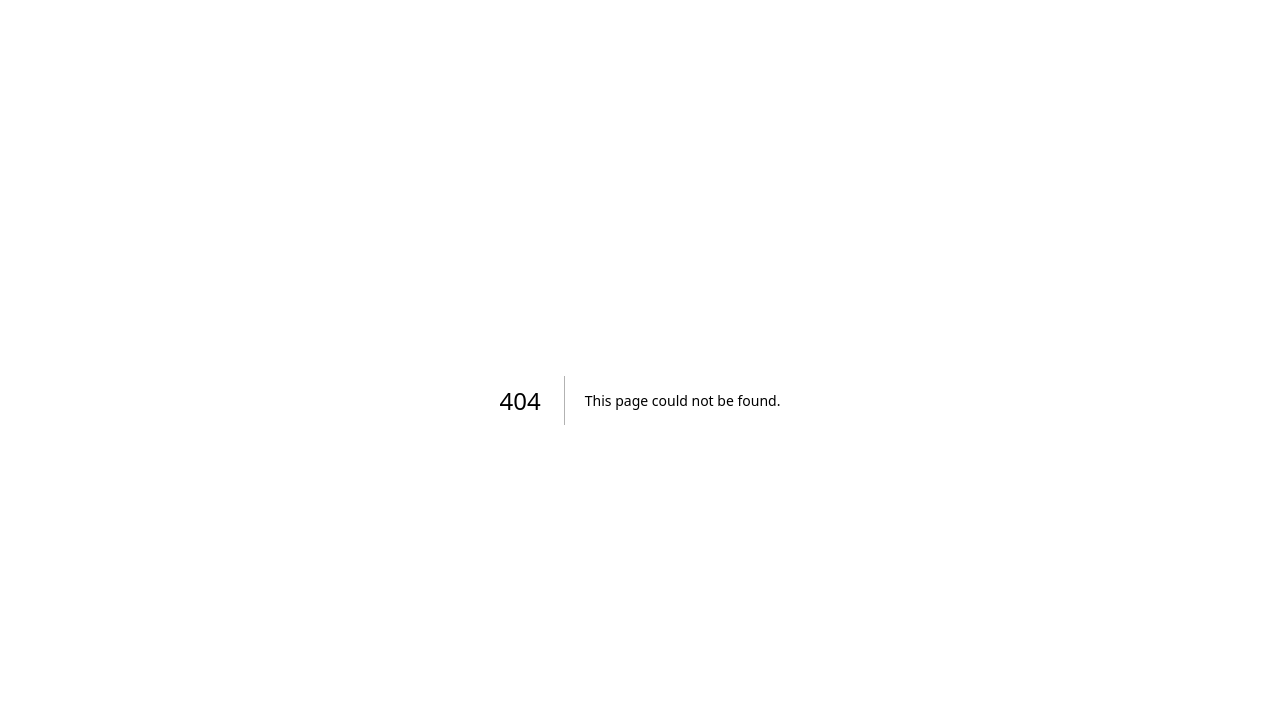
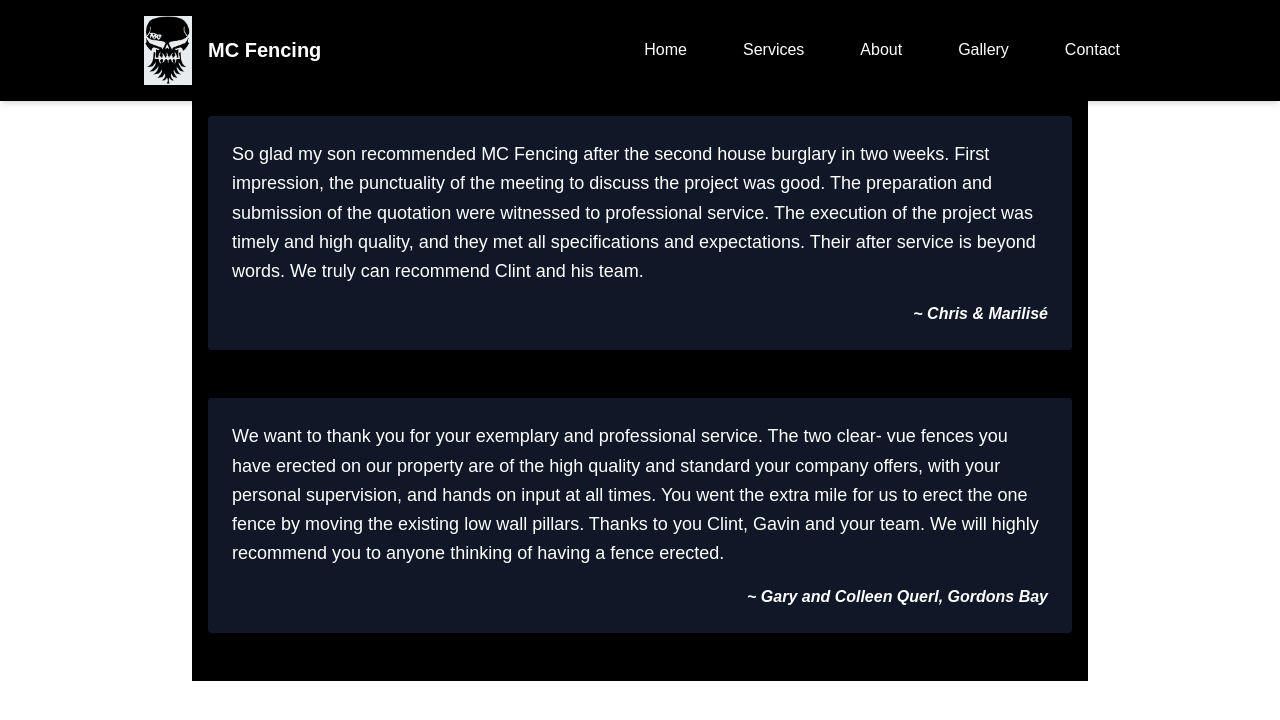
Before and after one commit to avantenaidoo/mcfencing-website, a Next.js app: page /reviews in a window 1280 px wide. Before the commit this address had no page. Shown: the top 720 px of the page. Built offline with nearby package versions, Linux system fonts and the light colour scheme.

Commit message:
Created reviews/page.tsx + updated app/page.tsx to include customer reviews

```diff
--- a/src/app/page.tsx
+++ b/src/app/page.tsx
@@ -1,5 +1,6 @@
 import Navbar from "@/components/Navbar";
 import FenceReasons from "@/components/FenceReasons";
+import Link from "next/link";
 
 export default function HomePage() {
   return (
@@ -10,7 +11,19 @@ export default function HomePage() {
           &ldquo;Good fences make good neighbors! We provide quality fencing solutions tailored to your needs.&rdquo;
         </blockquote>
         <cite className="text-gray-400 mb-8 font-semibold">— Robert Frost</cite>
+
         <FenceReasons />
+
+        {/* ✅ Simple Reviews Teaser at Bottom */}
+        <section className="w-full max-w-xl text-center">
+          <h2 className="text-2xl font-bold mb-4">Customer reviews:</h2>
+          <Link
+            href="/reviews"
+            className="inline-block border border-white text-white px-6 py-2 rounded"
+          >
+            Read Reviews
+          </Link>
+        </section>
       </main>
     </>
   );
--- /dev/null
+++ b/src/app/reviews/page.tsx
@@ -0,0 +1,12 @@
+import React from "react";
+import Navbar from "@/components/Navbar";
+import ReadReviews from "@/components/ReadReviews";
+
+export default function ReviewsPage() {
+  return (
+    <>
+      <Navbar />
+      <ReadReviews />
+    </>
+  );
+}
--- /dev/null
+++ b/src/components/ReadReviews.tsx
@@ -0,0 +1,37 @@
+import React from "react";
+
+export default function ReadReviews() {
+  return (
+    <section className="max-w-4xl mx-auto px-4 py-12 text-white bg-black">
+      <h1 className="text-3xl font-bold mb-8 text-center">Customer Reviews</h1>
+
+      <div className="space-y-12">
+        {/* Review 1 */}
+        <div className="bg-gray-900 p-6 rounded shadow-md">
+          <p className="text-lg leading-relaxed mb-4">
+            So glad my son recommended MC Fencing after the second house burglary in two
+            weeks. First impression, the punctuality of the meeting to discuss the project was
+            good. The preparation and submission of the quotation were witnessed to
+            professional service. The execution of the project was timely and high quality, and
+            they met all specifications and expectations. Their after service is beyond words. We
+            truly can recommend Clint and his team.
+          </p>
+          <p className="italic font-semibold text-right">~ Chris & Marilisé</p>
+        </div>
+
+        {/* Review 2 */}
+        <div className="bg-gray-900 p-6 rounded shadow-md">
+          <p className="text-lg leading-relaxed mb-4">
+            We want to thank you for your exemplary and professional service. The two clear-
+            vue fences you have erected on our property are of the high quality and standard
+            your company offers, with your personal supervision, and hands on input at all times.
+            You went the extra mile for us to erect the one fence by moving the existing low wall
+            pillars. Thanks to you Clint, Gavin and your team. We will highly recommend you to
+            anyone thinking of having a fence erected.
+          </p>
+          <p className="italic font-semibold text-right">~ Gary and Colleen Querl, Gordons Bay</p>
+        </div>
+      </div>
+    </section>
+  );
+}
```
